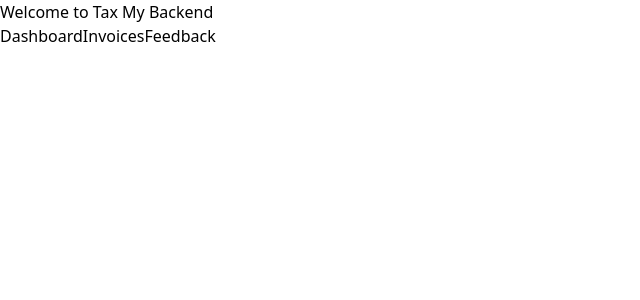
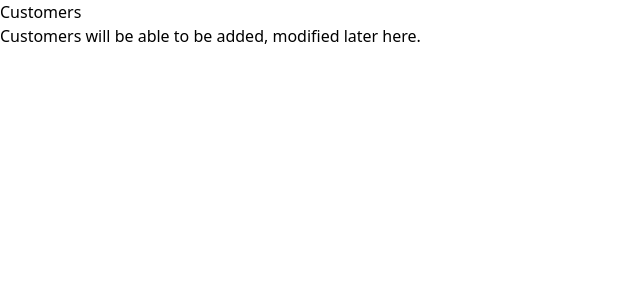
Before and after one commit to af1997/tax-my-backend, a React (Vite) app in the folder frontend/: page /customers in a window 1280 px wide. Before the commit this address led to /. Shown: the top 300 px of the page, without its empty margins (0-640 px from the left). Built offline with nearby package versions, Linux system fonts and the light colour scheme.

Commit message:
Add placeholder Customers page

```diff
--- a/frontend/src/App.tsx
+++ b/frontend/src/App.tsx
@@ -3,6 +3,7 @@ import Home from "./pages/Home";
 import Dashboard from "./pages/Dashboard";
 import Invoices from "./pages/Invoices";
 import Feedback from "./pages/Feedback";
+import Customers from "./pages/Customers";
 
 export default function App() {
   return (
@@ -11,6 +12,7 @@ export default function App() {
         <Route path="/" element={<Home />} />
         <Route path="/dashboard" element={<Dashboard />} />
         <Route path="/invoices/*" element={<Invoices />} />
+        <Route path="/customers" element={<Customers />} />
         <Route path="/feedback" element={<Feedback />} />
         <Route path="*" element={<Navigate to="/" replace />} />
       </Routes>
--- /dev/null
+++ b/frontend/src/pages/Customers.tsx
@@ -0,0 +1,8 @@
+export default function Customers() {
+  return (
+    <div className="space-y-4">
+      <h1 className="text-xl font-bold">Customers</h1>
+      <p>Customers will be able to be added, modified later here.</p>
+    </div>
+  );
+}
--- a/frontend/src/pages/Home.tsx
+++ b/frontend/src/pages/Home.tsx
@@ -11,6 +11,9 @@ export default function Home() {
         <Link to="/invoices" className="text-blue-500 hover:underline">
           Invoices
         </Link>
+        <Link to="/customers" className="text-blue-500 hover:underline">
+          Customers
+        </Link>
         <Link to="/feedback" className="text-blue-500 hover:underline">
           Feedback
         </Link>
```
